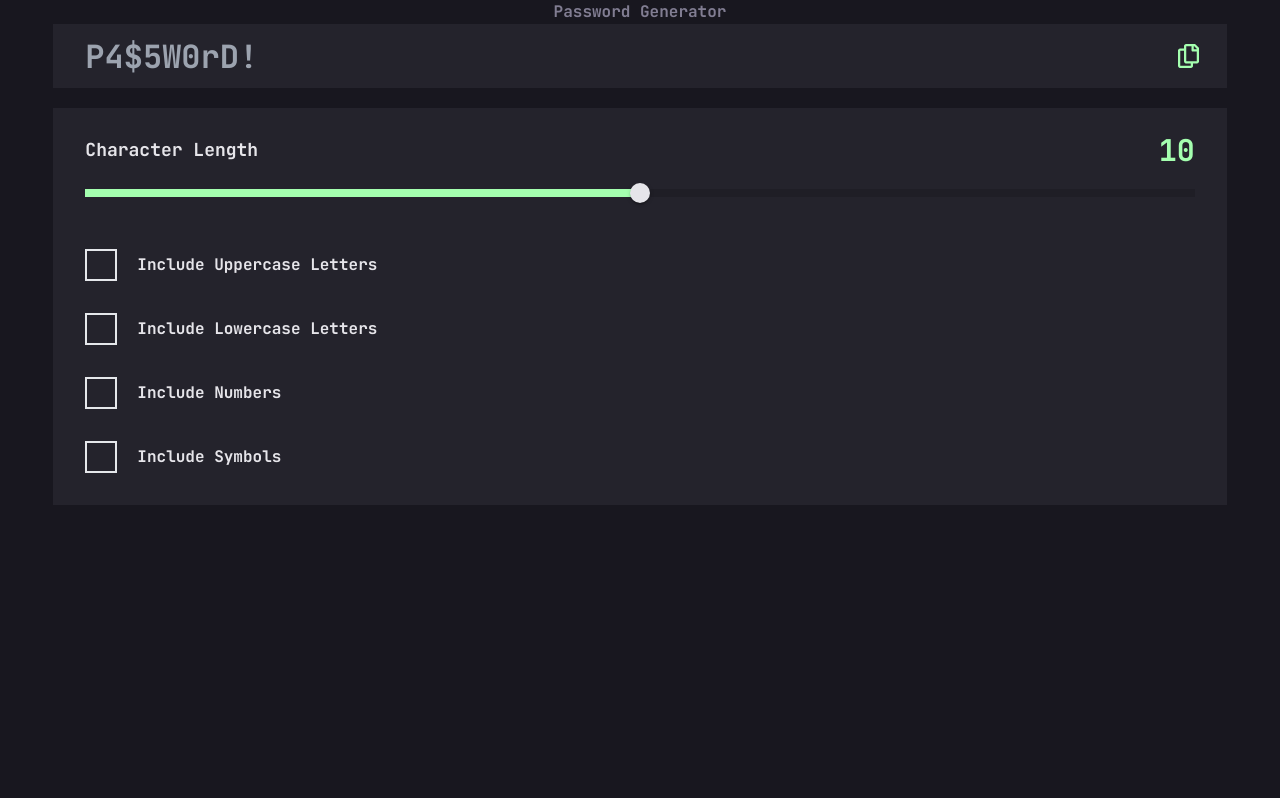
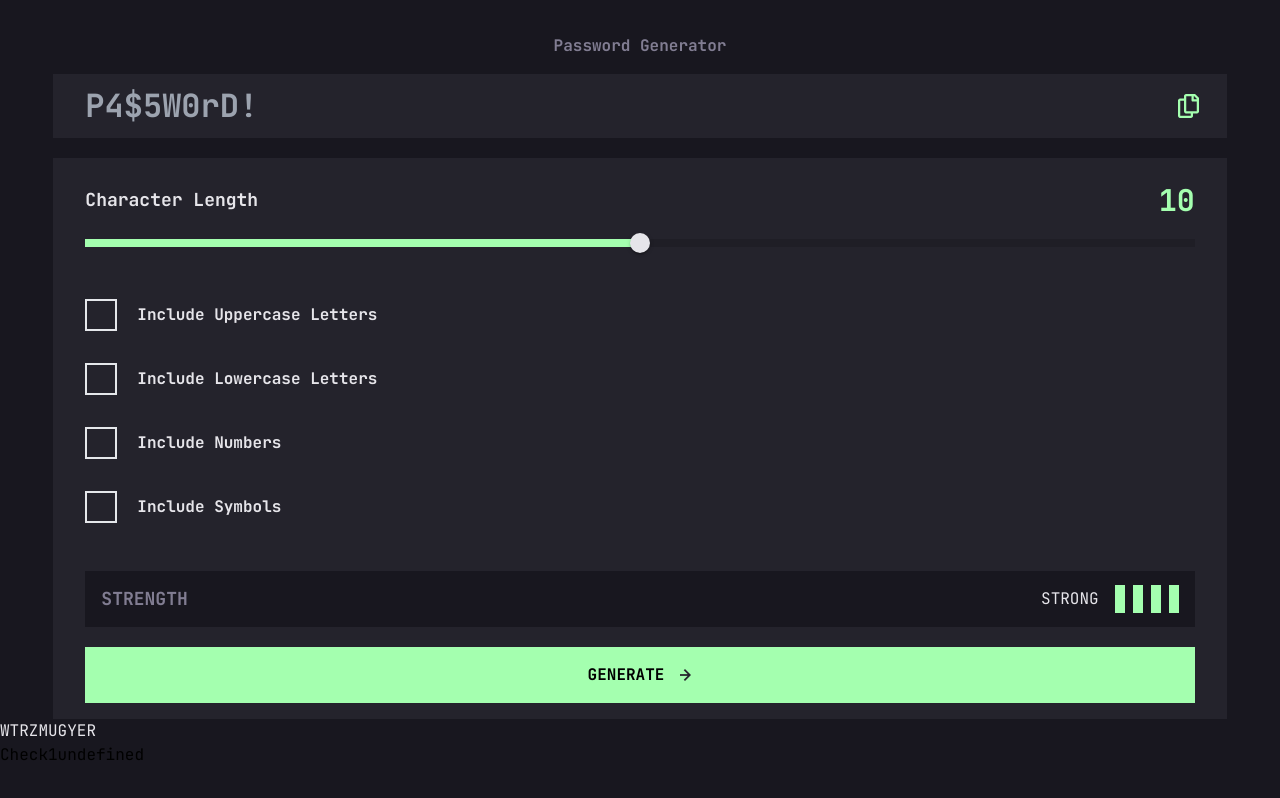
Before and after one commit to JakubStranianek/password-generator-app, a React (Create React App) app in the folder password-generator-app/: page / in a window 1280 px wide. Built offline with nearby package versions, Linux system fonts and the light colour scheme.

Commit message:
slider done

```diff
--- a/password-generator-app/src/App.js
+++ b/password-generator-app/src/App.js
@@ -1,18 +1,53 @@
 import './App.css';
+import Button from './components/Button/Button';
 import Checkboxes from './components/Checkbox/Checkboxes';
 import Input from "./components/Input/Input"
 import Slide from './components/Slider/Slide';
+import Strength from './components/Strength/Strength';
+import { useState } from 'react';
 
 function App() {
+    const uppercase = "ABCDEFGHIJKLMNOPQRSTUVWXYZ";
+    const lowercase = "abcdefghijklmnopqrstuvwxyz";
+    const numbers = "0123456789";
+    const symbols = "~`!@#$%^&*()-_+={}[]|/:;'<>,.?";
+
+    const [passLength, setPassLenght] = useState(10);
+    const [check1, setCheck1] = useState(false);
+    const [check2, setCheck2] = useState(false);
+    const [check3, setCheck3] = useState(false);
+    const [check4, setCheck4] = useState(false);
+
+    const getLength = (data) => {setPassLenght(data)};
+
+    const checkbox1 = (data) => {setCheck1(data)};
+    const checkbox2 = (data) => {setCheck2(data)};
+    const checkbox3 = (data) => {setCheck3(data)};
+    const checkbox4 = (data) => {setCheck4(data)};
+
+    function makeid(length) {
+      var result = '';
+      for ( var i = 0; i < length; i++ ) {
+        result += uppercase.charAt(Math.floor(Math.random() *
+   uppercase.length));
+     }
+     return result;
+  }
+
   return (
-    <div className="App bg-myBlack h-screen">
-        <h1 className="text-mySilver text-center font-bold text-base">
+    <div className="App bg-myBlack h-screen flex flex-col justify-center ">
+        <h1 className="text-mySilver text-center font-bold text-base pb-4">
           Password Generator
         </h1>
 
       <Input/>
-      <Slide/>
-      <Checkboxes/>
+      <Slide setPassLenght={getLength}/>
+      <Checkboxes checkbox1={checkbox1} checkbox2={checkbox2} checkbox3={checkbox3} checkbox4={checkbox4}/>
+      <Strength/>
+      <Button />
+      <h1 className='text-myWhite'>{makeid(passLength)}</h1>
+
+      {"Check1" + console.log(check1)}
     </div>
   );
 }
--- /dev/null
+++ b/password-generator-app/src/components/Button/Button.js
@@ -0,0 +1,21 @@
+import { useState } from "react";
+import React from 'react'
+import arrowGreen from "../../assets/arrow-green.png"
+import arrowBlack from "../../assets/arrow-black.png"
+
+export default function Button() {
+    const [src, setSrc] = useState(arrowBlack);
+
+
+    return (
+    <div className='w-11/12 bg-myGrey mr-auto ml-auto flex justify-center pb-4'>
+        <button className='w-full mr-8 ml-8 pt-4 pb-4 bg-myGreen flex items-center justify-center text-base font-bold hover:bg-transparent hover:border-2 hover:border-myGreen hover:text-myGreen'
+             onMouseOver={() => setSrc(arrowGreen)}
+             onMouseLeave={() => setSrc(arrowBlack)}
+        >
+            GENERATE
+            <img src={src} alt="arrow" className="ml-4" />
+        </button>
+    </div>
+  )
+}
--- a/password-generator-app/src/components/Checkbox/Checkboxes.js
+++ b/password-generator-app/src/components/Checkbox/Checkboxes.js
@@ -1,33 +1,40 @@
 import React, { useState } from 'react'
 
 
-export default function Checkboxes() {
+export default function Checkboxes(props) {
     const [click, setClick] = useState(false);
     const [click1, setClick1] = useState(false);
     const [click2, setClick2] = useState(false);
     const [click3, setClick3] = useState(false);
+
+    const handleChange = () => {
+        props.checkbox1(click);
+        props.checkbox2(click1);
+        props.checkbox3(click2);
+        props.checkbox4(click3);
+    }
 
     return (
     <div className='w-11/12 bg-myGrey mr-auto ml-auto'>
         {/* SECTION INPUTS */}
         <section className='w-full flex flex-col pl-8 pr-8'>
             <div className='w-full flex flex-row items-center pb-8'>
-                <div onClick={() => setClick(!click)} className={click ? 'w-8 h-8 bg-myGreen bg-check bg-no-repeat bg-center bg-[length:23px_20px]' : "border-2 w-8 h-8"}></div>
+                <div onClick={() => setClick(!click)} onChange={handleChange} className={click ? 'w-8 h-8 bg-myGreen bg-check bg-no-repeat bg-center bg-[length:23px_20px] cursor-pointer' : "border-2 w-8 h-8 cursor-pointer"}></div>
                 <p className='text-myWhite ml-5 text-base font-bold'>Include Uppercase Letters</p>
             </div>
 
             <div className='w-full flex flex-row items-center pb-8'>
-                <div onClick={() => setClick1(!click1)} className={click1 ? 'w-8 h-8 bg-myGreen bg-check bg-no-repeat bg-center bg-[length:23px_20px]' : "border-2 w-8 h-8"}></div>
+                <div onClick={() => setClick1(!click1)} onChange={handleChange} className={click1 ? 'w-8 h-8 bg-myGreen bg-check bg-no-repeat bg-center bg-[length:23px_20px] cursor-pointer' : "border-2 w-8 h-8 cursor-pointer"}></div>
                 <p className='text-myWhite ml-5 text-base font-bold'>Include Lowercase Letters</p>
             </div>
 
             <div className='w-full flex flex-row items-center pb-8'>
-                <div onClick={() => setClick2(!click2)} className={click2 ? 'w-8 h-8 bg-myGreen bg-check bg-no-repeat bg-center bg-[length:23px_20px]' : "border-2 w-8 h-8"}></div>
+                <div onClick={() => setClick2(!click2)} onChange={handleChange} className={click2 ? 'w-8 h-8 bg-myGreen bg-check bg-no-repeat bg-center bg-[length:23px_20px] cursor-pointer' : "border-2 w-8 h-8 cursor-pointer"}></div>
                 <p className='text-myWhite ml-5 text-base font-bold'>Include Numbers</p>
             </div>
 
             <div className='w-full flex flex-row items-center pb-8'>
-                <div onClick={() => setClick3(!click3)} className={click3 ? 'w-8 h-8 bg-myGreen bg-check bg-no-repeat bg-center bg-[length:23px_20px]' : "border-2 w-8 h-8"}></div>
+                <div onClick={() => setClick3(!click3)} onChange={handleChange} className={click3 ? 'w-8 h-8 bg-myGreen bg-check bg-no-repeat bg-center bg-[length:23px_20px] cursor-pointer' : "border-2 w-8 h-8 cursor-pointer    "}></div>
                 <p className='text-myWhite ml-5 text-base font-bold'>Include Symbols</p>
             </div>
         </section>
--- a/password-generator-app/src/components/Input/Input.js
+++ b/password-generator-app/src/components/Input/Input.js
@@ -5,13 +5,25 @@ import { useState } from "react"
 
 export default function Input() {
     const [src, setSrc] = useState(copyGreen);
+    const [show, setShow] = useState(false);
+
+    const delay = ms => new Promise(
+      resolve => setTimeout(resolve, ms)
+    );
+
+    const handleCopy = async event => {
+      setShow(true);
+      await delay(3000);
+      setShow(false);
+    }
 
   return (
     <div>
         <div className='relative w-11/12 mr-auto ml-auto flex justify-center'>
             <input type={'text'} placeholder="P4$5W0rD!" readOnly className='bg-myGrey w-full text-myWhite h-16 pl-8 text-headingL focus:outline-none'></input>
-            <p className='uppercase text-body text-myGreen absolute right-16 top-5 hidden'>COPIED</p>
+            <p className={show === true ? 'uppercase text-body text-myGreen absolute right-16 top-5' : "hidden"}>COPIED</p>
             <img src={src}
+            onClick={handleCopy}
             onMouseOver={() => setSrc(copyWhite)}
             onMouseLeave={() => setSrc(copyGreen)}alt="copyIcon" className='absolute right-7 top-5'/>
         </div>
--- a/password-generator-app/src/components/Slider/Slide.css
+++ b/password-generator-app/src/components/Slider/Slide.css
@@ -5,6 +5,12 @@
 
 .MuiSlider-thumb {
     color: #E6E5EA !important;
+}
+
+.MuiSlider-thumb:hover {
+    color: #18171F !important;
+    border: 2px solid #A4FFAF !important;
+    box-shadow: none !important;
 }
 
 .MuiSlider-rail {
--- a/password-generator-app/src/components/Slider/Slide.js
+++ b/password-generator-app/src/components/Slider/Slide.js
@@ -2,8 +2,13 @@ import React, { useState } from 'react'
 import Slider from '@mui/material/Slider';
 import "./Slide.css"
 
-export default function Slide() {
+export default function Slide(props) {
   const [mainValue, setMainValue] = useState(10);
+
+  const handleChange = (e) => {
+    setMainValue(e.target.value);
+    props.setPassLenght(e.target.value);
+  }
 
   return (
     <div className='w-11/12 mt-5 mr-auto ml-auto pt-6 bg-myGrey pb-8'>
@@ -14,16 +19,17 @@ export default function Slide() {
         </div>
       <div className='w-full pl-8 pr-8 mt-2'>
         <Slider
-          defaultValue={mainValue}
+          value={mainValue}
           min={0}
           max={20}
           step={1}
           aria-label="Small"
           valueLabelDisplay="auto"
-          onChange={(e) => setMainValue(e.target.value)}
+          onChange={handleChange}
         />
       </div>
       </div>
+
     </div>
   )
 }
--- /dev/null
+++ b/password-generator-app/src/components/Strength/Strength.js
@@ -0,0 +1,72 @@
+import React, { useState } from 'react'
+
+export default function Strength() {
+    const types = [
+        {
+          name: "TOO WEAK!",
+          bgColor: "bg-myRed",
+        },
+        {
+          name: "WEAK",
+          bgColor: "bg-myOrange",
+        },
+        {
+          name: "MEDIUM",
+          bgColor: "bg-myYellow",
+        },
+        {
+          name: "STRONG",
+          bgColor: "bg-myGreen",
+        }
+      ];
+
+    const [index, setIndex] = useState(3);
+
+  return (
+    <div className='w-11/12 bg-myGrey mr-auto ml-auto pt-4 pb-5'>
+        {/* SECTION STRENGHT */}
+       <div className='flex justify-between items-center bg-myBlack h-14 ml-8 mr-8 pl-4 pr-4'>
+            <h1 className='font-bold text-lg text-mySilver'>STRENGTH</h1>
+
+            <div className='flex items-center'>
+                <h1 className='text-myWhite pr-4'>{types[index].name}</h1>
+                    {index === 0 ?
+                      <div className='flex'>
+                      <div className={types[index].bgColor + ' w-[10px] h-[28px]'}></div>
+                      <div className={'border-2 border-myWhite w-[10px] h-[28px] ml-2'}></div>
+                      <div className={'border-2 border-myWhite w-[10px] h-[28px] ml-2'}></div>
+                      <div className={'border-2 border-myWhite w-[10px] h-[28px] ml-2'}></div>
+                  </div>
+                    : ""}
+
+                    {index === 1 ?
+                      <div className='flex'>
+                      <div className={types[index].bgColor + ' w-[10px] h-[28px]'}></div>
+                      <div className={types[index].bgColor + ' w-[10px] h-[28px] ml-2'}></div>
+                      <div className={'border-2 border-myWhite w-[10px] h-[28px] ml-2'}></div>
+                      <div className={'border-2 border-myWhite w-[10px] h-[28px] ml-2'}></div>
+                  </div>
+                    : ""}
+
+                    {index === 2 ?
+                      <div className='flex'>
+                      <div className={types[index].bgColor + ' w-[10px] h-[28px]'}></div>
+                      <div className={types[index].bgColor + ' w-[10px] h-[28px] ml-2'}></div>
+                      <div className={types[index].bgColor + ' w-[10px] h-[28px] ml-2'}></div>
+                      <div className={'border-2 border-myWhite w-[10px] h-[28px] ml-2'}></div>
+                  </div>
+                    : ""}
+
+                    {index === 3 ?
+                      <div className='flex'>
+                      <div className={types[index].bgColor + ' w-[10px] h-[28px]'}></div>
+                      <div className={types[index].bgColor + ' w-[10px] h-[28px] ml-2'}></div>
+                      <div className={types[index].bgColor + ' w-[10px] h-[28px] ml-2'}></div>
+                      <div className={types[index].bgColor + ' w-[10px] h-[28px] ml-2'}></div>
+                  </div>
+                    : ""}
+            </div>
+        </div>
+    </div>
+  )
+}
```
Also changed, not shown: password-generator-app/src/assets/arrow-black.png (added), password-generator-app/src/assets/arrow-green.png (added).
